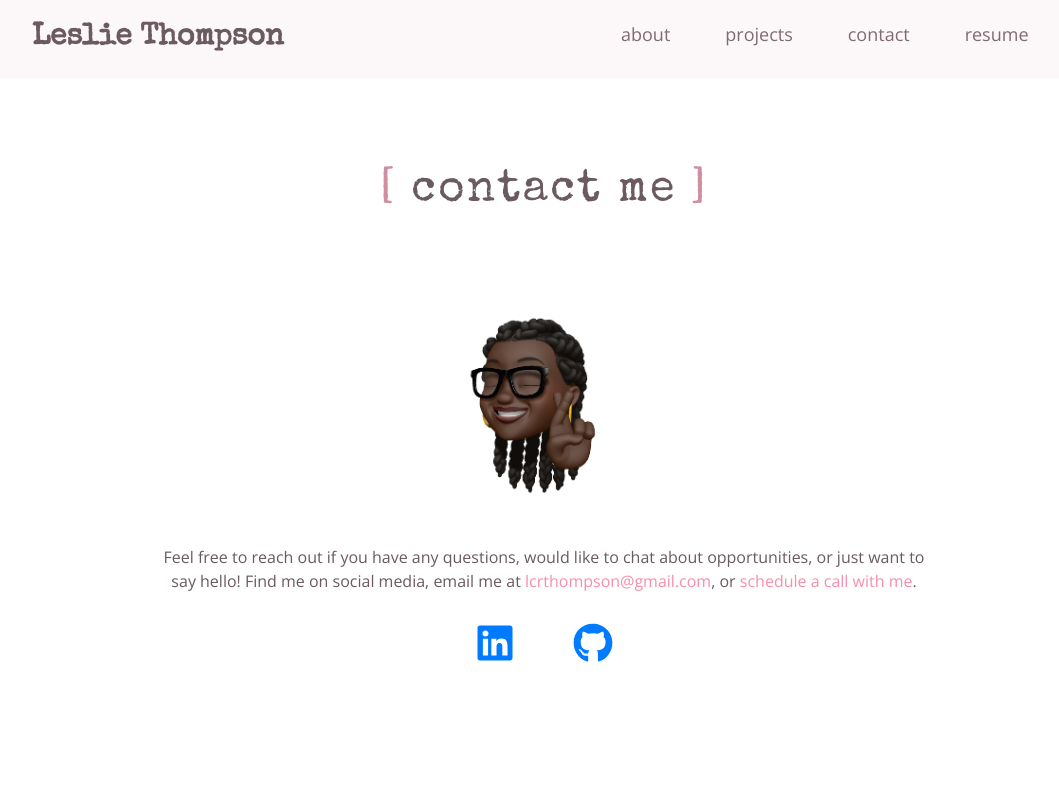
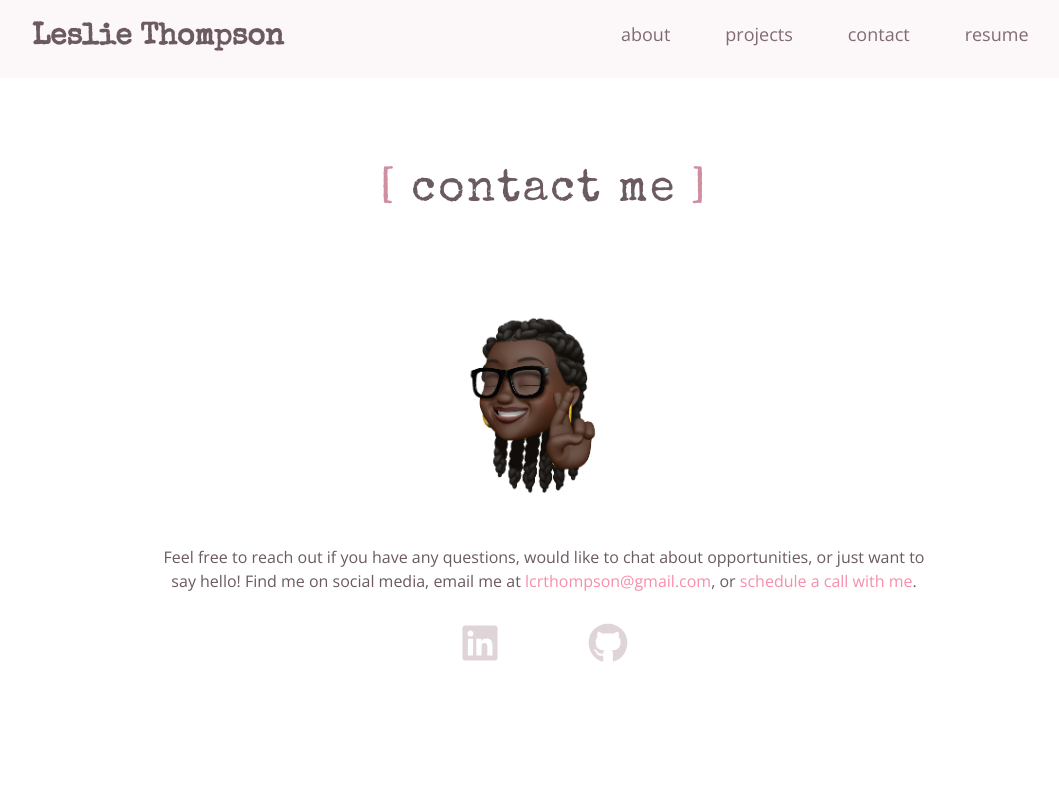
Before and after one commit to LCRT215/Portfolio, a React (Create React App) app: page /contact in a window 1280 px wide. Shown: the top 800 px of the page, without its empty margins (96-1155 px from the left). Built offline with nearby package versions, Linux system fonts and the light colour scheme; a web font is replaced by a local one.

Commit message:
icons updated/a to z link updated

```diff
--- a/src/components/Contact/Contact.css
+++ b/src/components/Contact/Contact.css
@@ -58,6 +58,19 @@
 
 .image {
   margin-bottom: 50px;
+}
+
+/* ICONS */
+
+.contactIcon {
+  color: #97727d;
+  padding: 0 2%;
+  font-size: 30px;
+  opacity: 0.3;
+}
+.contactIcon:hover {
+  opacity: 1;
+  color: #c494a3;
 }
 
 .linkedin {
--- a/src/components/Contact/Contact.js
+++ b/src/components/Contact/Contact.js
@@ -39,13 +39,17 @@ function Contact() {
         <a
           href="https://www.linkedin.com/in/leslie-thompson-"
           target="_blank"
-          className="linkedin"
+          className="contactIcon linkedin"
         >
           {" "}
           <FaLinkedin />
         </a>
         {"     "}
-        <a href="https://github.com/LCRT215" target="_blank" className="github">
+        <a
+          href="https://github.com/LCRT215"
+          target="_blank"
+          className="contactIcon github"
+        >
           <FaGithub />
         </a>
       </div>
--- a/src/components/Projects/Projects.scss
+++ b/src/components/Projects/Projects.scss
@@ -207,6 +207,7 @@
   }
 }
 
+// MEDIA QUERIES
 @media screen and (max-width: 1384px) {
   .header-container {
     width: 100%;
@@ -223,6 +224,9 @@
     letter-spacing: 0.05em; /* Adjust as needed */
     animation: none;
   }
+  .cardContainer {
+    opacity: 1;
+  }
 }
 
 @media screen and (max-width: 900px) {
@@ -232,4 +236,7 @@
   .button {
     font-size: 14px;
   }
+  .cardContainer {
+    opacity: 1;
+  }
 }
```
